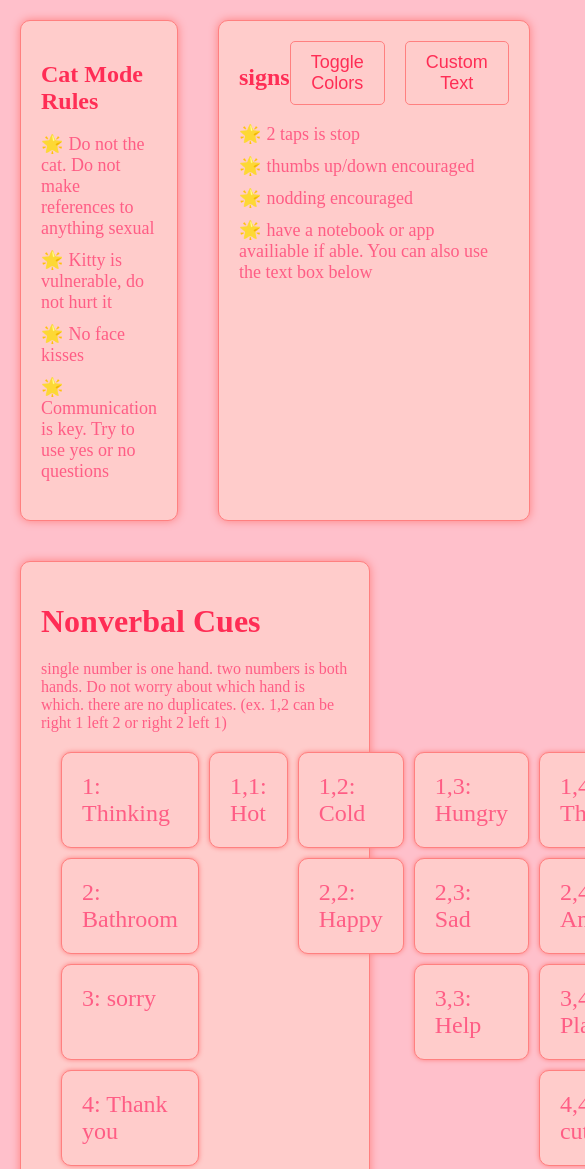
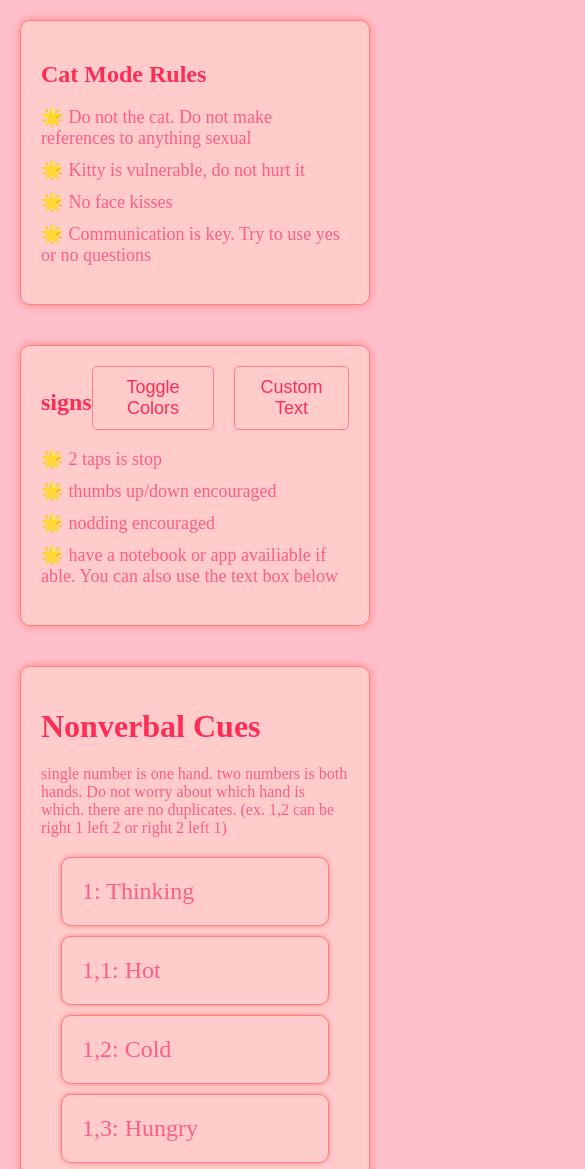
Before and after one commit to AerieCat/regress, a plain HTML site: page index.html in a window 390 px wide. Shown: the top 1169 px of the page, 585 px wide, since content can reach past the window. Drawn offline with Linux system fonts and the light colour scheme.

Commit message:
apply mobile fixes
still need to check if this works since these changes were designed for code that was a month out of date... oops.

```diff
--- a/index.html
+++ b/index.html
@@ -26,6 +26,7 @@
 
         .header {
             display: flex;
+            flex-wrap: wrap; /* Sapphira: Simply allowing the flex to wrap allows the boxes to go into single column, this isn't perfect but it definitely works :3 */
             flex: 1;
         }
 
@@ -201,6 +202,11 @@
         .heading-container {
             display: flex;
             align-items: center;
+        }
+        @media screen and (max-width: 900px) { /* Sapphira: This is where the grid starts to overflow. */
+            .grid { /* Sapphira: Make the grid single column when display size is below 900px to make grid not messy */
+                grid-template-columns: 1fr;
+            }
         }
         .modal {
             display: none;
```
